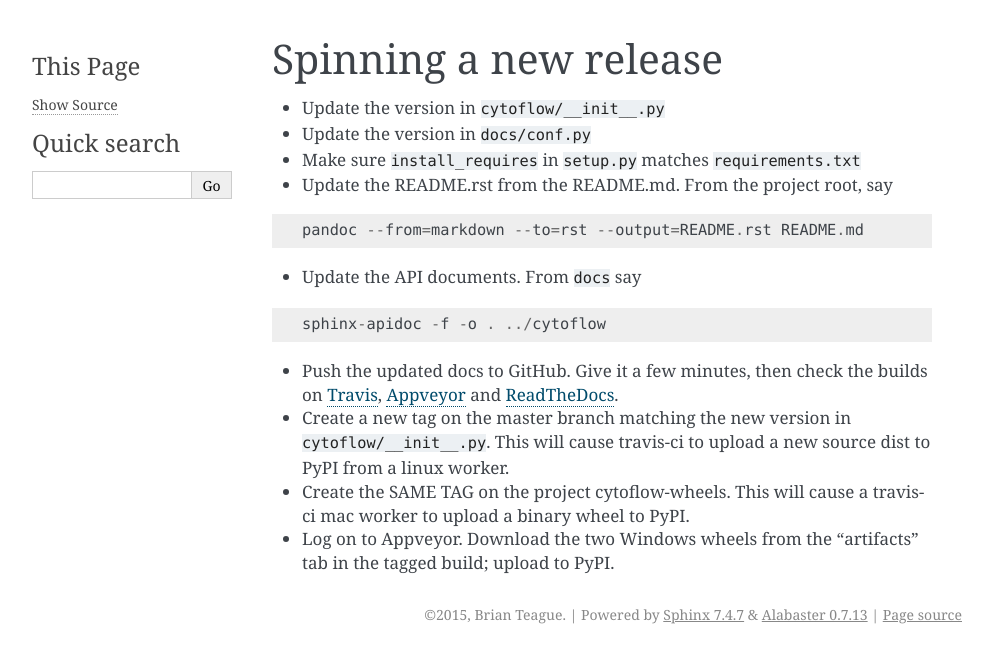
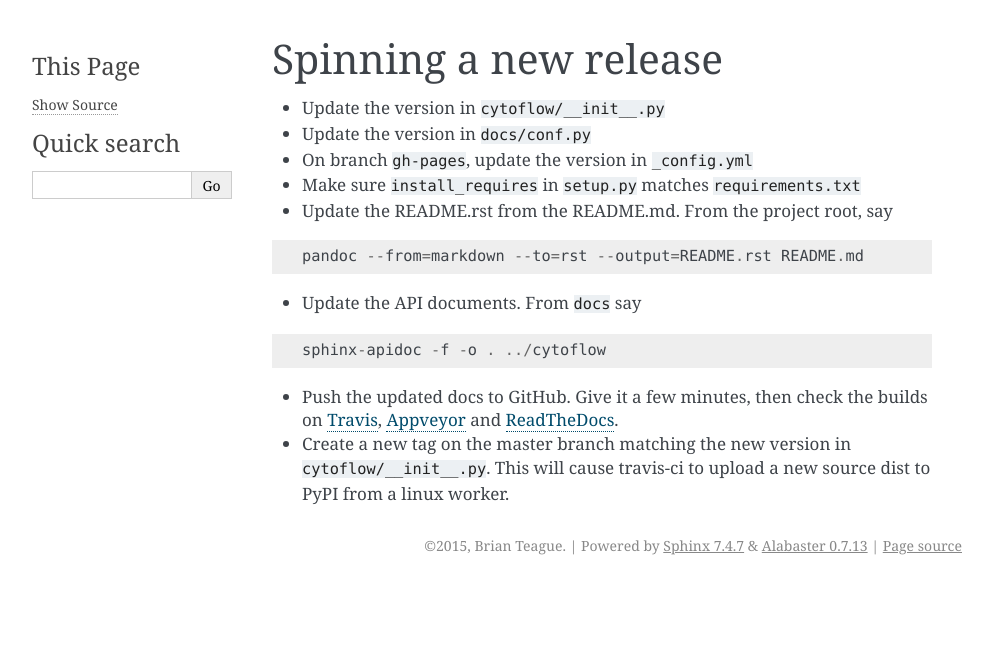
Before and after one commit to cytoflow/cytoflow, a Sphinx documentation site: the page built from docs/RELEASE.rst, in a window 1280 px wide. Shown: the top 663 px of the page, without its empty margins (148-1141 px from the left). Built offline with Sphinx 7.4.7, drawn with Linux system fonts in a browser that asks for light colours.

Commit message:
Docs updates

```diff
--- a/docs/RELEASE.rst
+++ b/docs/RELEASE.rst
@@ -3,6 +3,7 @@ Spinning a new release
 
 - Update the version in ``cytoflow/__init__.py``
 - Update the version in ``docs/conf.py``
+- On branch ``gh-pages``, update the version in ``_config.yml``
 - Make sure ``install_requires`` in ``setup.py`` matches ``requirements.txt``
 - Update the README.rst from the README.md.  From the project root, say
 
@@ -26,7 +27,3 @@ Spinning a new release
 - Create a new tag on the master branch matching the new version in
   ``cytoflow/__init__.py``.  This will cause travis-ci to
   upload a new source dist to PyPI from a linux worker.
-- Create the SAME TAG on the project cytoflow-wheels.  This will cause a
-  travis-ci mac worker to upload a binary wheel to PyPI.
-- Log on to Appveyor.  Download the two Windows wheels from the "artifacts"
-  tab in the tagged build; upload to PyPI.
--- a/docs/index.rst
+++ b/docs/index.rst
@@ -32,6 +32,8 @@ I want to help develop Cytoflow.
 Hooray!  Have a look at the :ref:`install documentation <hacking>` for how to
 get the source code installed.  Then, have a look at the
 :ref:`design docs <design>` and (more or less up-to-date) :ref:`TODO <todo>`.
+Finally, subscribe to
+`the cytoflow-dev mailing list <https://groups.google.com/forum/#!forum/cytoflow-dev>`_ for updates, discussion, etc.
 
 ****
 Contents:
```
